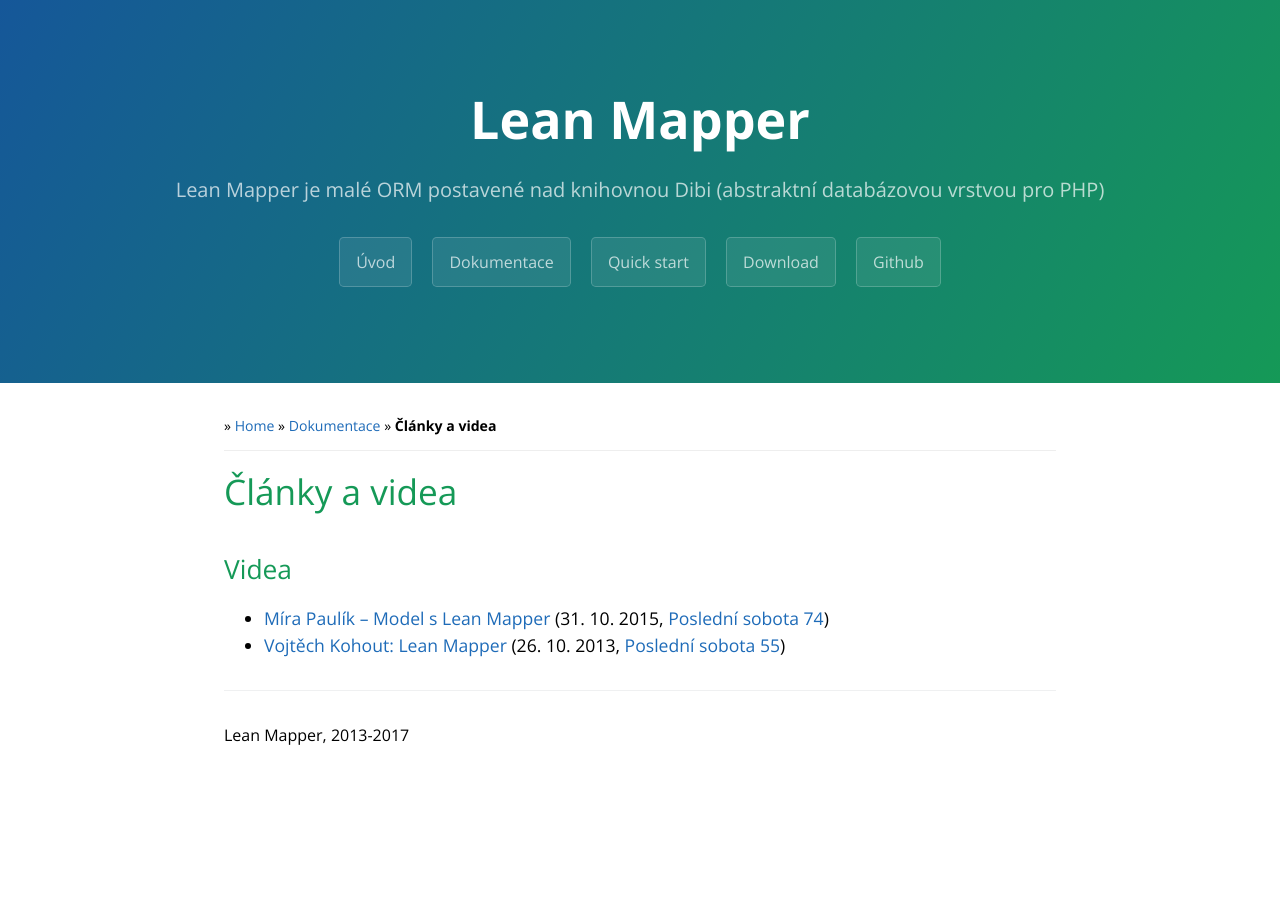
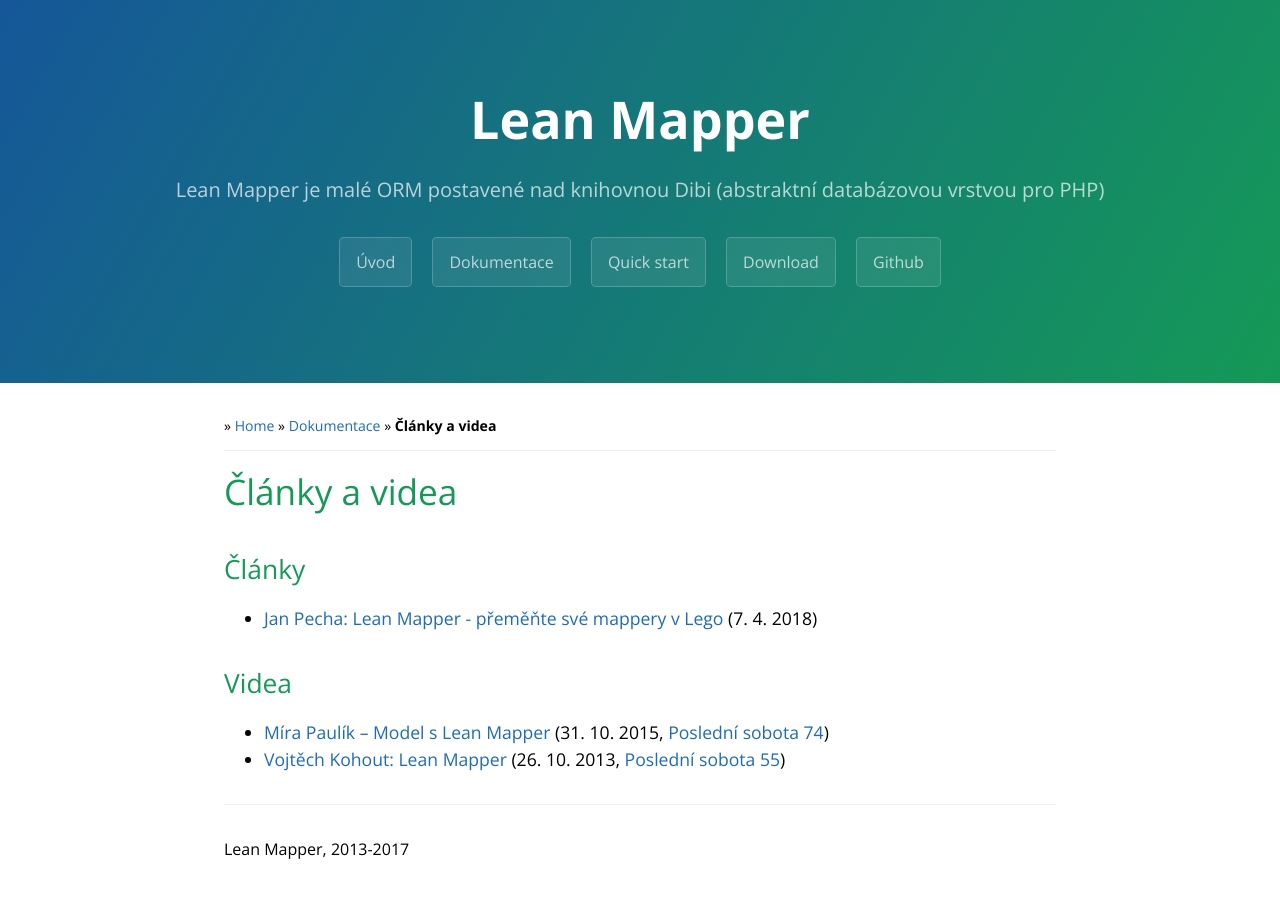
Before and after one commit to LeanMapper/LeanMapper.github.io, a Jekyll site: the page built from cs/clanky-videa.md, in a window 1280 px wide. Built offline with Jekyll 4.4.1, drawn with Linux system fonts in a browser that asks for light colours.

Commit message:
Clanky&Videa: added new link

```diff
--- a/cs/clanky-videa.md
+++ b/cs/clanky-videa.md
@@ -1,6 +1,11 @@
 ---
 title: Články a videa
 ---
+
+## Články
+
+* [Jan Pecha: Lean Mapper - přeměňte své mappery v Lego](https://www.janpecha.cz/blog/leanmapper-premente-sve-mappery-v-lego/) (7. 4. 2018)
+
 
 ## Videa
 
```
